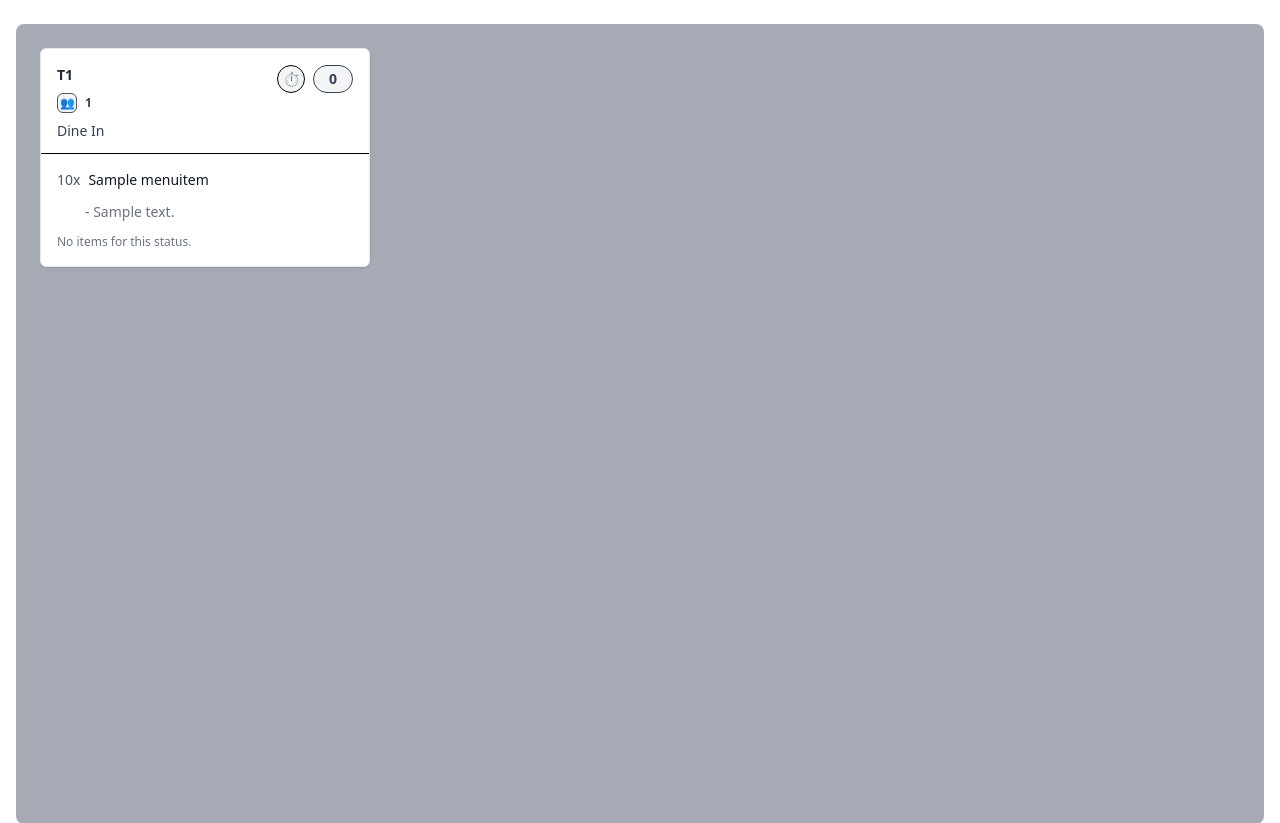
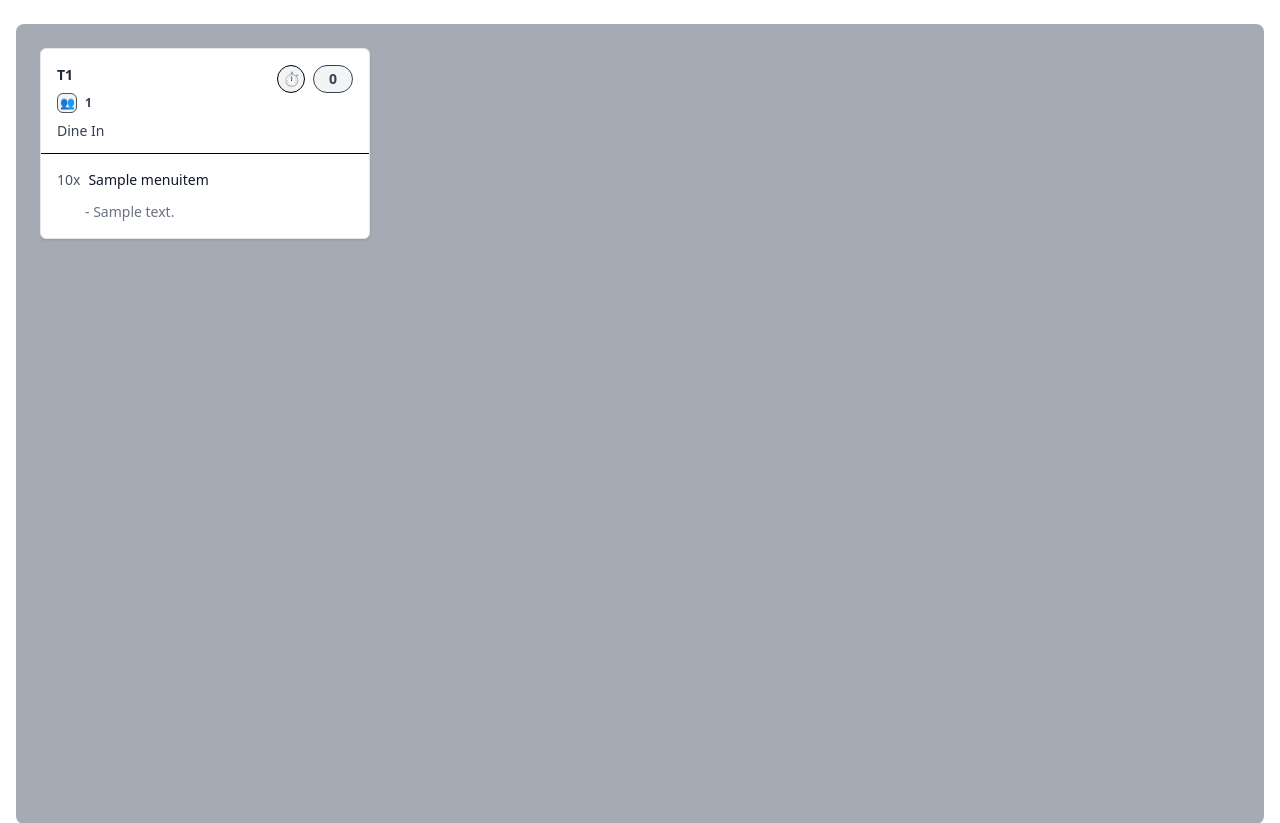
Before and after one commit to lifanwar/django-warung22-pos, a Django app: page /display/ in a window 1280 px wide. Shown: the part 65-888 px from the top of the page. Run offline with Django 5.2, Linux system fonts and the light colour scheme; tables that the repository leaves empty hold one stand-in row (values such as "Sample post"); style sheets or scripts are compiled from the project's sources; some libraries are stand-ins or nearby versions.

Commit message:
delete has item because dont need that

```diff
--- a/apps/kitchen_display/templates/kitchen_display/displaykitchen.html
+++ b/apps/kitchen_display/templates/kitchen_display/displaykitchen.html
@@ -78,7 +78,7 @@
             <div class="border-t"></div>
 
             <div class="px-4 py-4 space-y-3 text-sm">
-              {% with has_items=False %}
+              {% comment %} {% with has_items=False %} {% endcomment %}
                 {% for item in order.items.all %}
                   {# filter station dulu #}
                   {% if item.menu_item.prep_station == station %}
@@ -119,12 +119,7 @@
                   {% endif %}
                 {% endfor %}
 
-                {% if not has_items %}
-                  <div class="text-gray-500 text-xs">
-                    No items for this status.
-                  </div>
-                {% endif %}
-              {% endwith %}
+              {% comment %} {% endwith %} {% endcomment %}
             </div>
           </section>
         {% endfor %}
```
